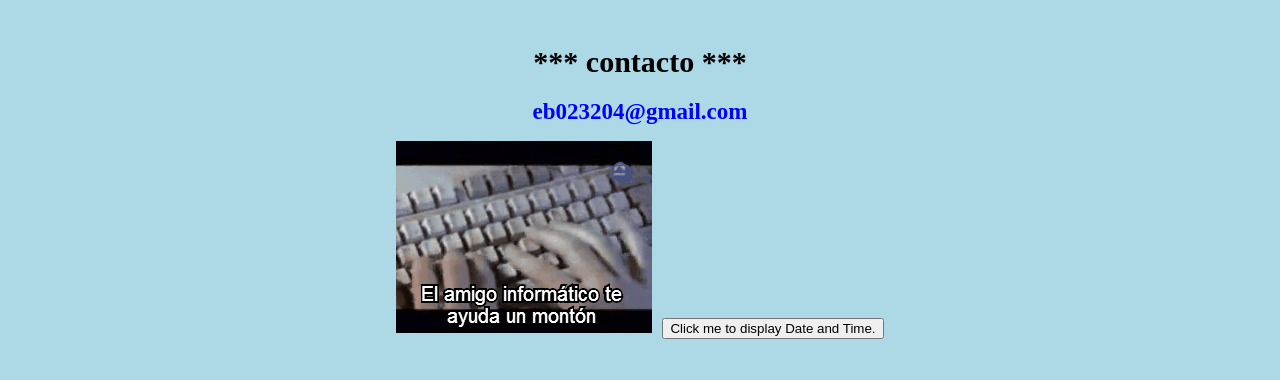
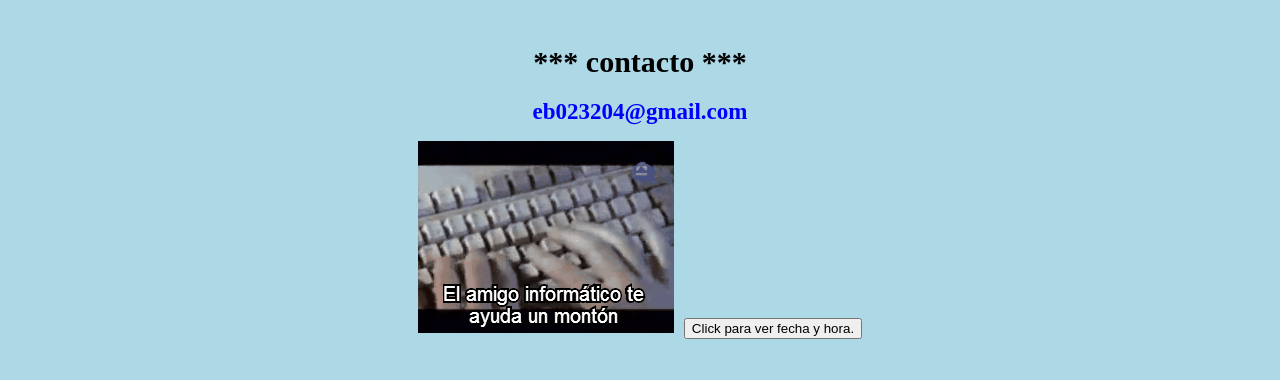
Before and after one commit to luser1001/luser1001.github.io, a plain HTML site: page index.html in a window 1280 px wide. Shown: the part 177-557 px from the top of the page. Drawn offline with Linux system fonts and the light colour scheme.

Commit message:
mas cambios3

```diff
--- a/index.html
+++ b/index.html
@@ -20,7 +20,7 @@
 
          <button type="button"
          onclick="document.getElementById('datetime').innerHTML = Date()">
-         Click me to display Date and Time.</button>
+         Click para ver fecha y hora.</button>
          <p id="datetime"></p>
 
 </body>
```
